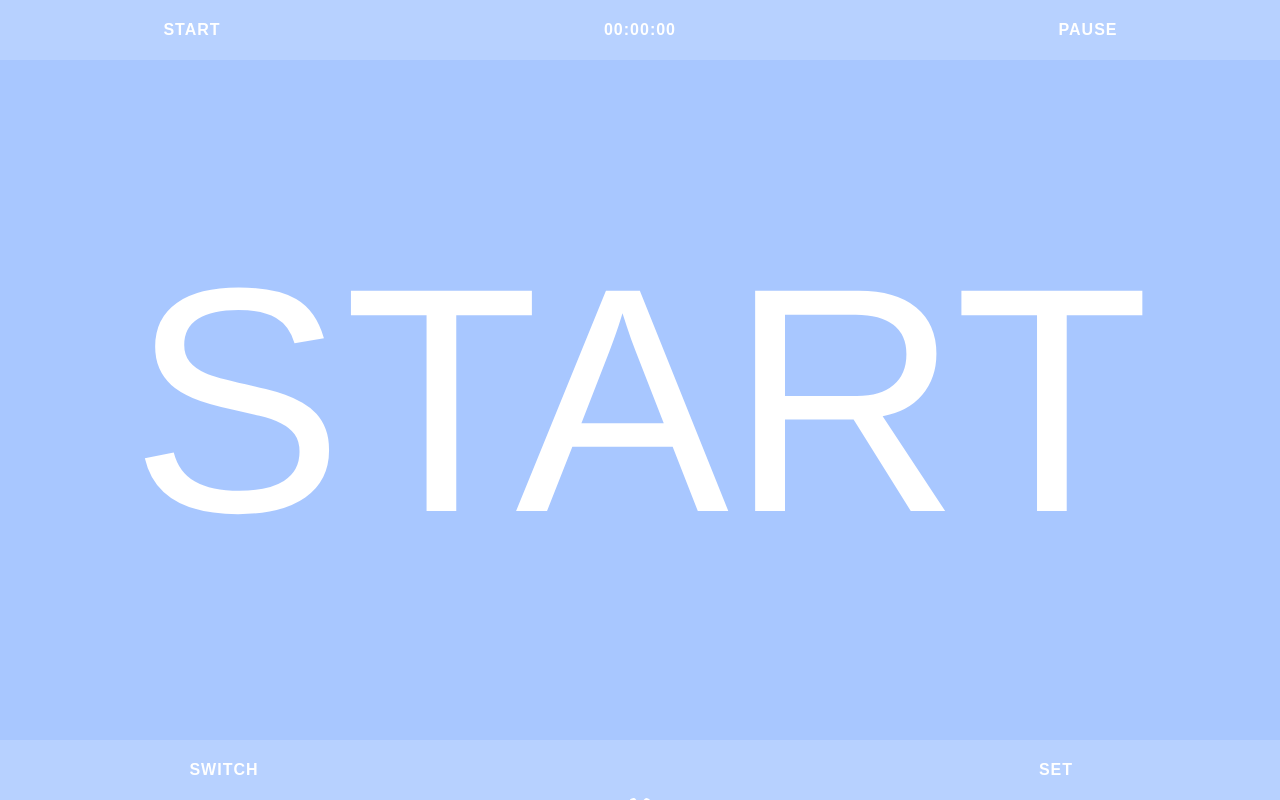
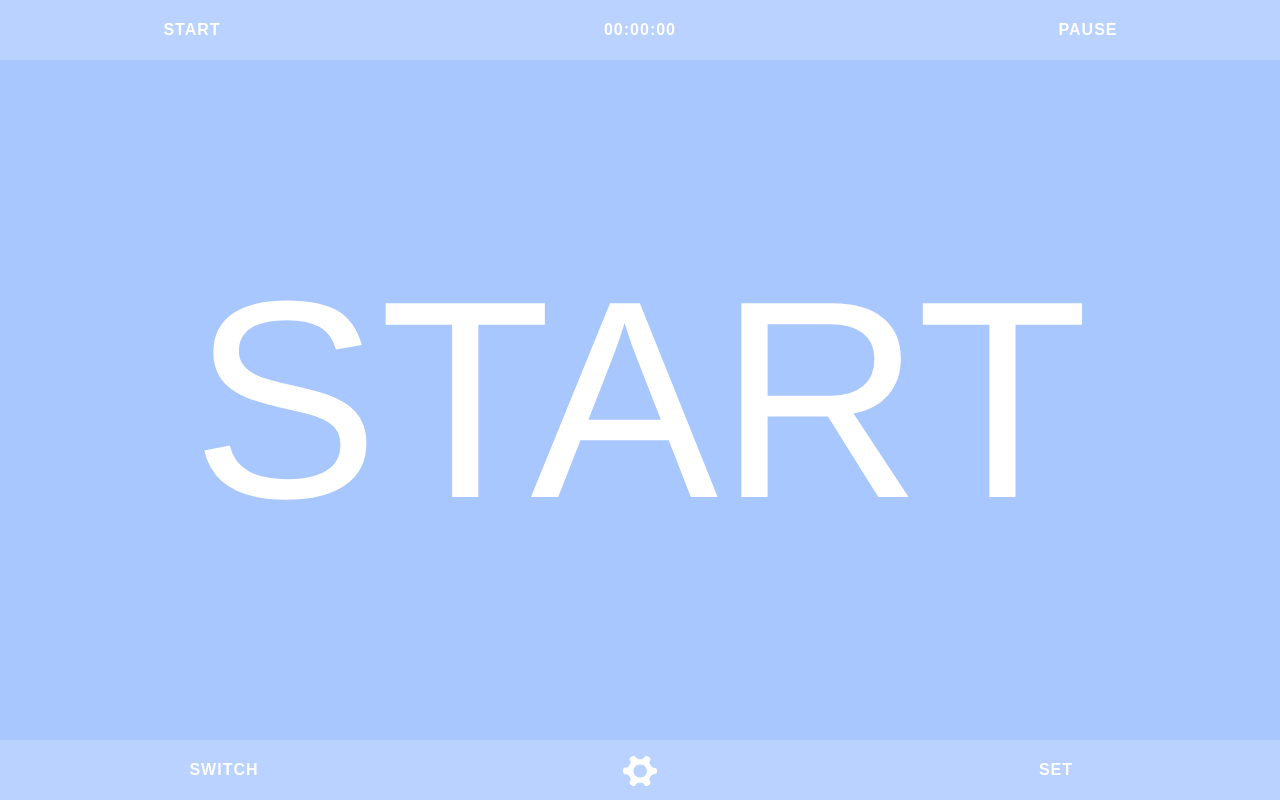
Before and after one commit to mszabolcs1/gymnpm, a website: page views/index.html in a window 1280 px wide. Shown: the top 800 px of the page. Drawn offline with Linux system fonts and the light colour scheme.

Commit message:
fix retarded settings btn

```diff
--- a/views/css/style.css
+++ b/views/css/style.css
@@ -25,7 +25,7 @@ body {
     position: relative;
 }
     #header, #footer {
-        background-color: rgba(255, 255, 255, 0.178);
+        background-color: rgba(255, 255, 255, 0.2);
         position: absolute;
         height: 7.5vh;
         max-height: 100px;
@@ -70,7 +70,8 @@ body {
                 }
                     #settingsbtn>img {
                         height: 50%;
-                        margin-top: 15%;
+                        max-height: 60px;
+                        margin-top: 2vh;
                     }
 
 .page {
@@ -94,7 +95,7 @@ body {
         line-height: 10vw;
     }
     .timer {
-        font-size: 25vw;
+        font-size: 22vw;
         font-weight: 500;
         margin-top: calc(50vh - 12.5vw);
         height: 25vw;
```
